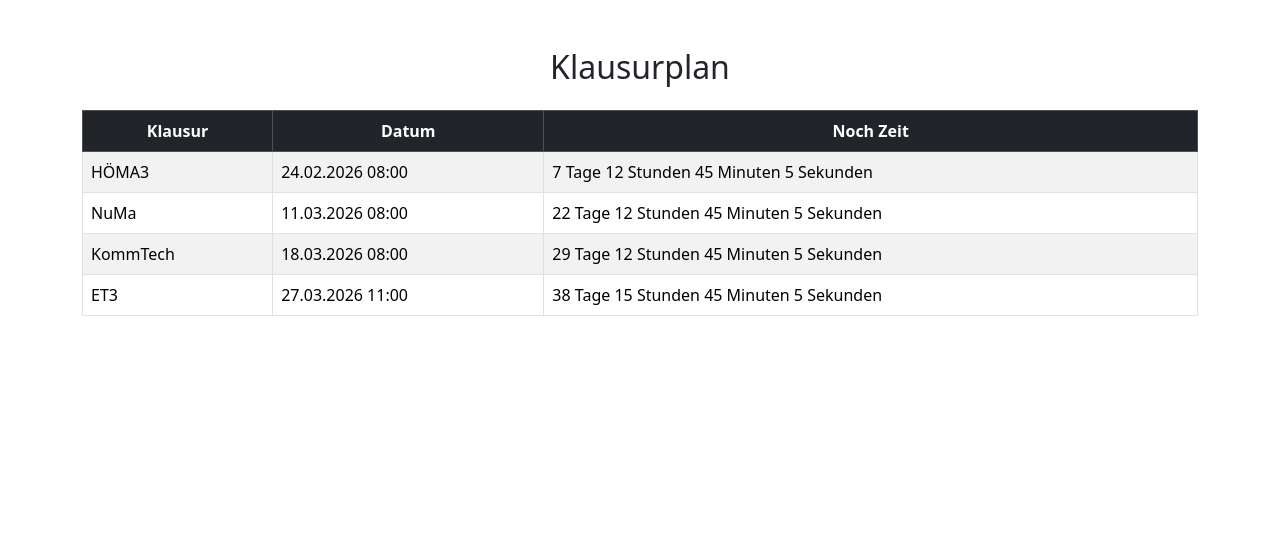
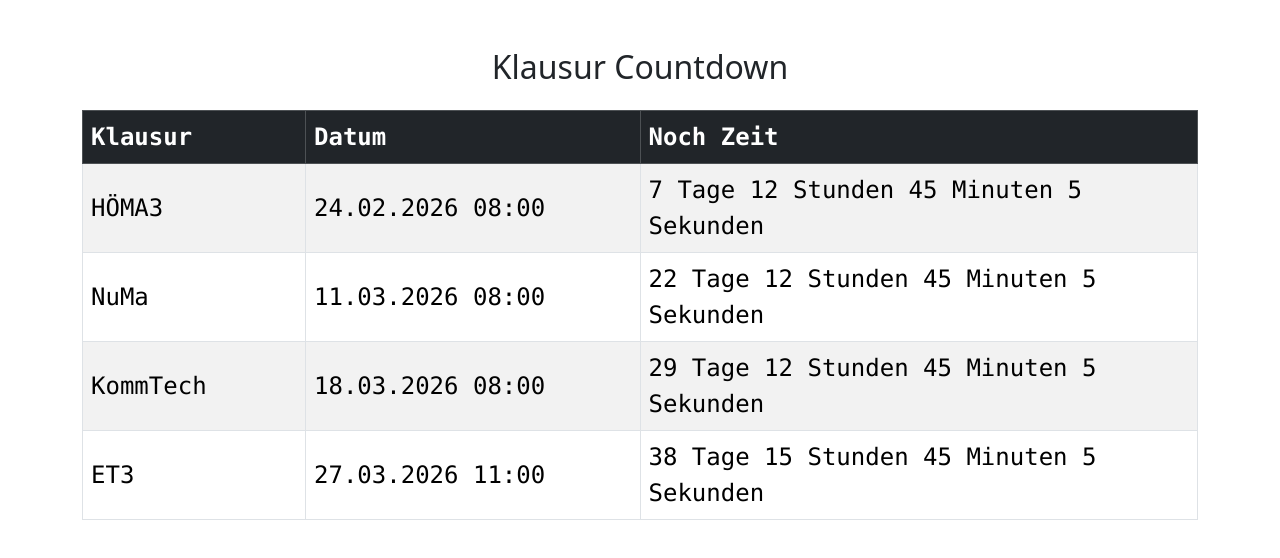
Before and after one commit to alexcoder04/klacd, a plain HTML site: page index.html in a window 1280 px wide. Drawn offline with nearby package versions, Linux system fonts and the light colour scheme.

Commit message:
minor design improvements

```diff
--- a/index.html
+++ b/index.html
@@ -10,10 +10,16 @@
 
 <body>
     <div class="container my-5">
-        <h2 class="mb-4 text-center">Klausurplan</h2>
+        <h2 class="mb-4 text-center">Klausur Countdown</h2>
         <div class="table-responsive">
-            <table class="table table-striped table-bordered table-hover align-middle">
-                <thead class="table-dark text-center">
+            <table class="table table-striped table-bordered table-hover align-middle font-monospace fs-4"
+                style="table-layout: fixed;">
+                <colgroup>
+                    <col style="width: 20%;">
+                    <col style="width: 30%;">
+                    <col style="width: 50%;">
+                </colgroup>
+                <thead class="table-dark">
                     <tr>
                         <th>Klausur</th>
                         <th>Datum</th>
```
